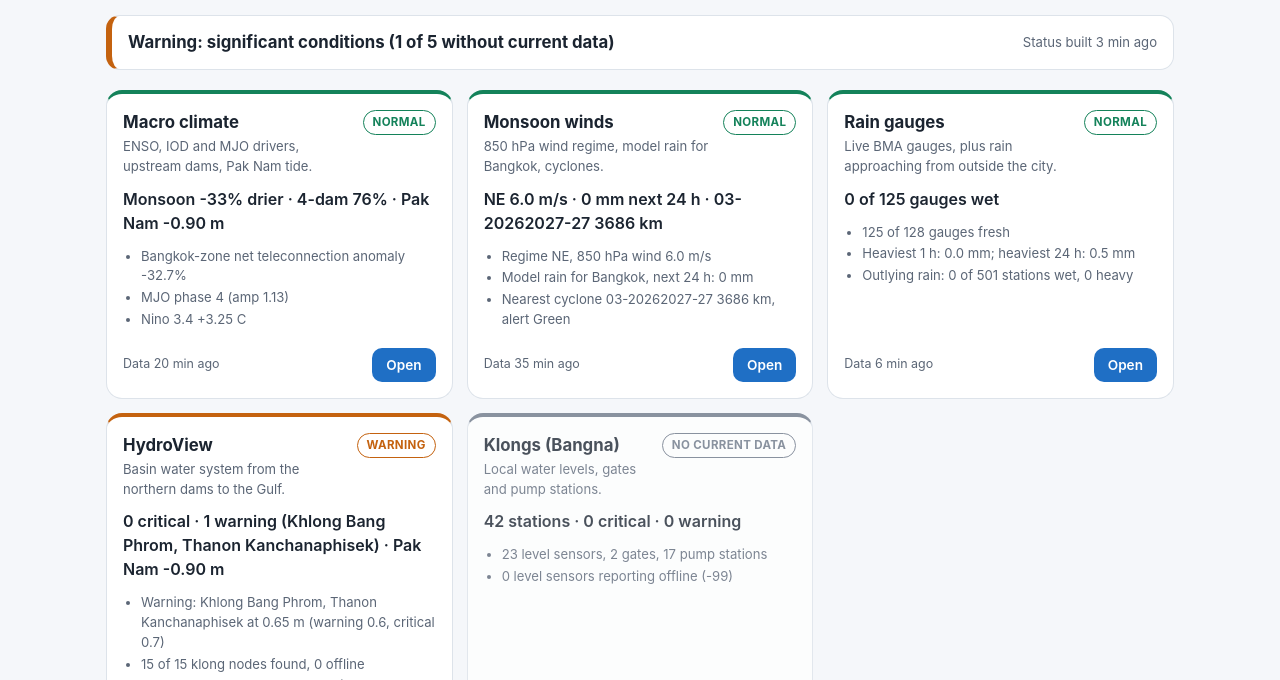
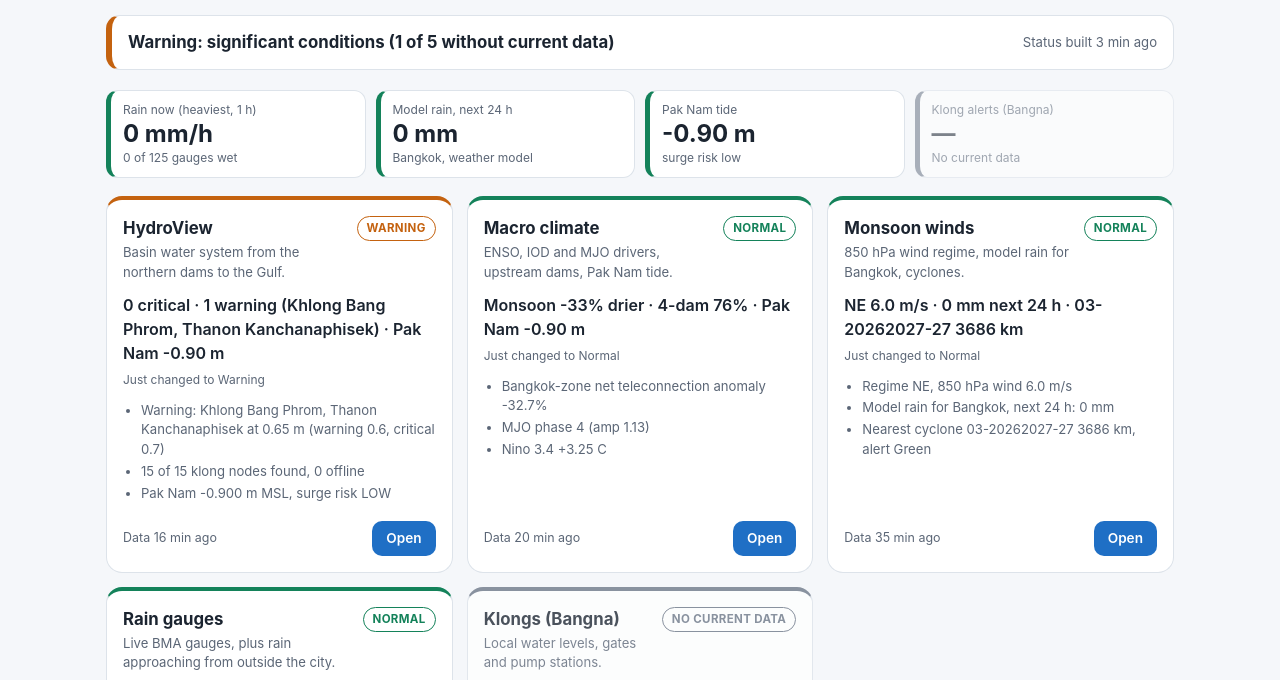
Before and after one commit to thallendan/BKK-Rain, a plain HTML site: page index.html in a window 1280 px wide. Shown: the part 120-800 px from the top of the page. Drawn offline with Linux system fonts and the light colour scheme.

Commit message:
Update index.html
Add some summary data

```diff
--- a/index.html
+++ b/index.html
@@ -23,6 +23,13 @@
   .overall[data-level=warning]{border-left-color:var(--warning)} .overall[data-level=critical]{border-left-color:var(--critical)}
   .overall .big{font-weight:700;font-size:1.05rem}
   .overall .meta{color:var(--mute);font-size:.82rem;margin-left:auto}
+  .strip{display:grid;gap:10px;grid-template-columns:repeat(auto-fit,minmax(150px,1fr));margin:0 0 18px}
+  .tile{background:var(--panel);border:1px solid var(--line);border-left:5px solid var(--unknown);border-radius:12px;padding:10px 12px}
+  .tile[data-level=normal]{border-left-color:var(--normal)} .tile[data-level=watch]{border-left-color:var(--watch)}
+  .tile[data-level=warning]{border-left-color:var(--warning)} .tile[data-level=critical]{border-left-color:var(--critical)}
+  .tile .l{color:var(--mute);font-size:.75rem} .tile .v{font-size:1.5rem;font-weight:700;line-height:1.25} .tile .d{color:var(--dim);font-size:.75rem}
+  .tile[data-stale=true]{opacity:.55}
+  .since{color:var(--dim);font-size:.75rem;margin-top:-4px}
   .grid{display:grid;gap:14px;grid-template-columns:repeat(auto-fill,minmax(310px,1fr))}
   .card{background:var(--panel);border:1px solid var(--line);border-radius:16px;padding:16px;display:flex;flex-direction:column;gap:10px;
         border-top:4px solid var(--unknown)}
@@ -61,6 +68,8 @@
     <span class="big" id="overall-text">Loading status…</span>
     <span class="meta" id="overall-meta"></span>
   </section>
+
+  <section class="strip" id="strip" aria-label="Right now"></section>
 
   <main class="grid" id="grid"></main>
 
@@ -103,13 +112,33 @@
     return { level: stale ? 'unknown' : (s.level || 'unknown'), stale: stale, age: a };
   }
 
+  function dur(m) { return m < 90 ? Math.round(m) + ' min' : m < 60 * 36 ? Math.round(m / 60) + ' h' : Math.round(m / 1440) + ' days'; }
+
+  function renderStrip(status) {
+    var box = $('strip'); box.textContent = '';
+    ((status && status.highlights) || []).forEach(function (h) {
+      var e = effective(status.sites && status.sites[h.site]);
+      var tile = el('div', 'tile');
+      tile.setAttribute('data-level', e.stale ? 'unknown' : h.level); tile.setAttribute('data-stale', String(e.stale));
+      tile.appendChild(el('div', 'l', h.label));
+      tile.appendChild(el('div', 'v', e.stale ? '—' : h.value));
+      tile.appendChild(el('div', 'd', e.stale ? 'No current data' : h.detail));
+      box.appendChild(tile);
+    });
+  }
+
   function render(status) {
     var grid = $('grid'); grid.textContent = '';
     var worst = 'unknown', anyCurrent = false, notCurrent = 0;
 
-    SITES.forEach(function (site) {
+    var ORDER = { critical: 0, warning: 1, watch: 2, normal: 3, unknown: 4 };
+    var rows = SITES.map(function (site, i) {
       var s = status && status.sites ? status.sites[site.id] : null;
-      var e = effective(s);
+      return { site: site, s: s, e: effective(s), i: i };
+    }).sort(function (a, b) { return (ORDER[a.e.level] - ORDER[b.e.level]) || (a.i - b.i); });   // worst first
+
+    rows.forEach(function (row) {
+      var site = row.site, s = row.s, e = row.e;
       if (!e.stale) { anyCurrent = true; if (RANK[e.level] > RANK[worst]) worst = e.level; } else notCurrent++;
 
       var card = el('article', 'card');
@@ -122,6 +151,9 @@
 
       var head = s && s.ok ? s.headline : (s ? s.headline : 'Status unavailable');
       card.appendChild(el('div', 'headline', head || '—'));
+      var sinceMin = s && s.level_since_utc ? ageMin(s.level_since_utc) : null;
+      if (!e.stale && sinceMin !== null)
+        card.appendChild(el('div', 'since', sinceMin < 10 ? 'Just changed to ' + LABEL[e.level] : LABEL[e.level] + ' for ' + dur(sinceMin)));
 
       var ul = el('ul', 'details');
       ((s && s.details) || []).slice(0, 3).forEach(function (d) { ul.appendChild(el('li', null, d)); });
@@ -136,6 +168,7 @@
       grid.appendChild(card);
     });
 
+    renderStrip(status);
     var ov = $('overall');
     ov.setAttribute('data-level', anyCurrent ? worst : 'unknown');
     var text = !status ? 'Status feed unavailable. The site links below still work.'
```
